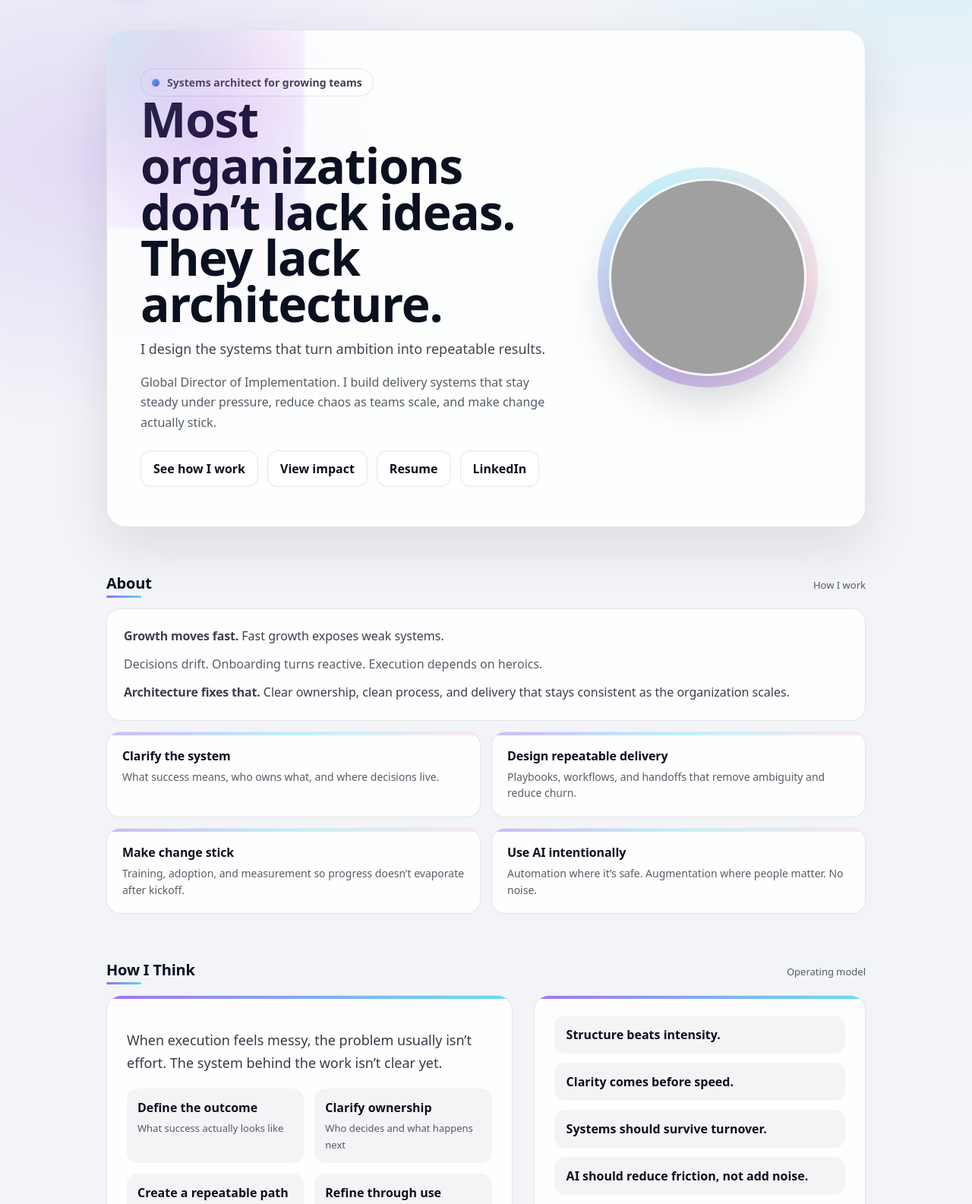
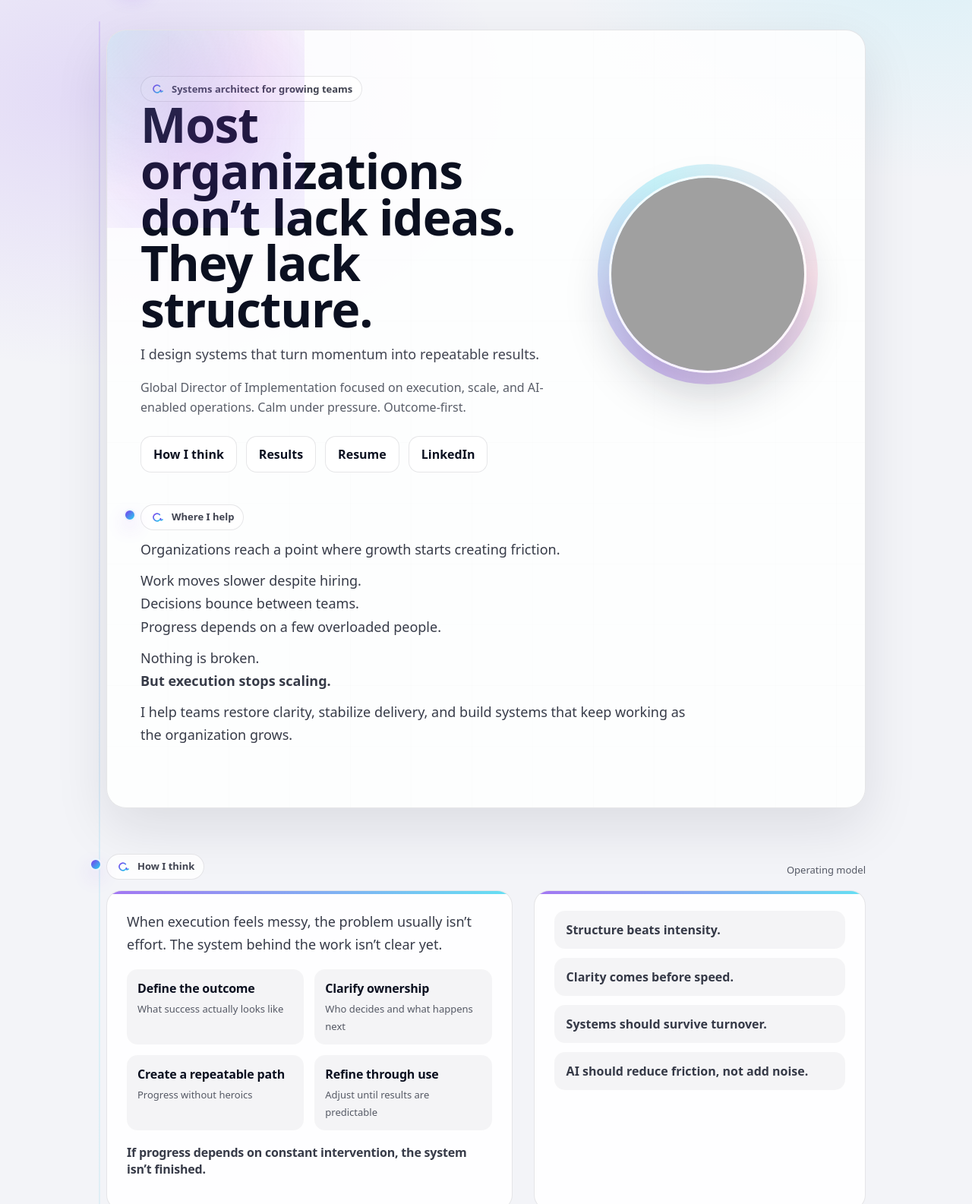
Before and after one commit to merlin-komenda/my-website, a plain HTML site: page index.html in a window 1280 px wide. Shown: the part 92-1677 px from the top of the page at 76% size. Drawn offline with Linux system fonts and the light colour scheme; grey boxes are pictures that could not be loaded.

Commit message:
Update index.html

```diff
--- a/index.html
+++ b/index.html
@@ -4,7 +4,7 @@
 <meta charset="utf-8" />
 <meta name="viewport" content="width=device-width, initial-scale=1" />
 <title>Merlin Komenda</title>
-<meta name="description" content="Most organizations don’t lack ideas. They lack architecture." />
+<meta name="description" content="Most organizations don’t lack ideas. They lack structure." />
 
 <!-- Favicon -->
 <link rel="icon" type="image/png" href="/favicon.png">
@@ -12,111 +12,6 @@
 <meta name="theme-color" content="#7c3aed">
 
 <style>
-
-.thinkLoopGrid{
-  display:grid;
-  grid-template-columns:1fr 1fr;
-  gap:14px;
-  margin-top:18px;
-}
-
-.loopItem{
-  padding:14px;
-  border-radius:14px;
-  background:rgba(11,16,32,.04);
-}
-
-.loopItem strong{
-  display:block;
-  font-weight:750;
-  margin-bottom:4px;
-}
-
-.loopItem span{
-  font-size:13px;
-  color:var(--muted);
-}
-
-@media(max-width:720px){
-  .thinkLoopGrid{
-    grid-template-columns:1fr;
-  }
-}
-/* --- How I Think --- */
-
-.thinkWrap{
-  display:grid;
-  grid-template-columns:1.1fr 0.9fr;
-  gap:28px;
-}
-
-@media(max-width:900px){
-  .thinkWrap{
-    grid-template-columns:1fr;
-  }
-}
-
-.thinkCard{
-  padding:26px;
-  border-radius:20px;
-  border:1px solid var(--line);
-  background:rgba(255,255,255,.88);
-  position:relative;
-  overflow:hidden;
-}
-
-.thinkCard::before{
-  content:"";
-  position:absolute;
-  top:0;left:0;
-  width:100%;
-  height:4px;
-  background:linear-gradient(
-    135deg,
-    var(--accent),
-    var(--accent2)
-  );
-  opacity:.7;
-}
-
-.thinkIntro{
-  font-size:18px;
-  line-height:1.65;
-  margin-bottom:18px;
-  color:rgba(11,16,32,.82);
-}
-
-.thinkLoop{
-  padding-left:18px;
-  margin:0;
-}
-
-.thinkLoop li{
-  margin:10px 0;
-  color:var(--muted);
-  line-height:1.6;
-}
-
-.principles{
-  display:flex;
-  flex-direction:column;
-  gap:12px;
-}
-
-.principle{
-  padding:14px 16px;
-  border-radius:14px;
-  background:rgba(11,16,32,.04);
-  font-weight:600;
-}
-
-.thinkCloser{
-  margin-top:18px;
-  font-weight:750;
-  letter-spacing:-0.2px;
-}
-
-
 :root{
   --bg:#f3f4f8;
   --paper:rgba(255,255,255,.84);
@@ -125,7 +20,7 @@
   --line:rgba(11,16,32,.10);
   --accent:#7c3aed;
   --accent2:#22d3ee;
-  --accent3:#ff4d8d; /* new: subtle pop */
+  --accent3:#ff4d8d;
   --shadow:0 25px 70px rgba(15,23,42,.10);
   --radius:26px;
   --max:1040px;
@@ -143,8 +38,74 @@ body{
     var(--bg);
 }
 
-.wrap{max-width:var(--max);margin:0 auto;padding:28px 20px 80px}
+.wrap{
+  max-width:var(--max);
+  margin:0 auto;
+  padding:28px 20px 80px;
+  position:relative;
+}
 a{text-decoration:none;color:inherit}
+
+/* --- Signature Metaphor: Blueprint Rail + Nodes --- */
+.blueprintRail{
+  position:absolute;
+  top:120px;
+  bottom:70px;
+  left:10px;
+  width:2px;
+  border-radius:999px;
+  background:linear-gradient(
+    180deg,
+    rgba(124,58,237,.28),
+    rgba(34,211,238,.22),
+    rgba(255,77,141,.14)
+  );
+  opacity:.55;
+  pointer-events:none;
+}
+@media(max-width:720px){
+  .blueprintRail{ display:none; }
+}
+.sectionNode{
+  position:relative;
+}
+.sectionNode::before{
+  content:"";
+  position:absolute;
+  left:-22px;
+  top:6px;
+  width:12px;
+  height:12px;
+  border-radius:50%;
+  background:linear-gradient(135deg,var(--accent),var(--accent2));
+  box-shadow:0 10px 24px rgba(124,58,237,.18);
+  border:2px solid rgba(255,255,255,.9);
+}
+@media(max-width:720px){
+  .sectionNode::before{ display:none; }
+}
+
+/* --- Signature icon: loop mark --- */
+.sigMark{
+  width:18px;
+  height:18px;
+  flex:0 0 auto;
+  display:inline-block;
+}
+
+.nodeLabel{
+  display:inline-flex;
+  align-items:center;
+  gap:10px;
+  padding:7px 12px;
+  border-radius:999px;
+  border:1px solid var(--line);
+  background:rgba(255,255,255,.78);
+  font-weight:750;
+  font-size:13px;
+  color:rgba(11,16,32,.78);
+}
+.nodeLabel .labelText{line-height:1;}
 
 /* Nav */
 .nav{
@@ -205,7 +166,6 @@ a{text-decoration:none;color:inherit}
   overflow:hidden;
   position:relative;
 }
-
 .hero::before{
   content:"";
   position:absolute;inset:0;
@@ -215,8 +175,6 @@ a{text-decoration:none;color:inherit}
   opacity:.20;
   pointer-events:none;
 }
-
-/* new: signature accent stroke (James Clear-ish restraint, but modern) */
 .hero::after{
   content:"";
   position:absolute;
@@ -224,19 +182,25 @@ a{text-decoration:none;color:inherit}
   top:-160px;
   width:420px;
   height:420px;
-  background:radial-gradient(circle at 30% 30%, rgba(34,211,238,.22), transparent 60%),
+  background:
+    radial-gradient(circle at 30% 30%, rgba(34,211,238,.22), transparent 60%),
     radial-gradient(circle at 70% 70%, rgba(124,58,237,.22), transparent 60%),
     radial-gradient(circle at 55% 45%, rgba(255,77,141,.12), transparent 65%);
-  filter: blur(2px);
   opacity:.85;
   pointer-events:none;
 }
 
-.heroInner{
+/* One continuous opening canvas */
+.heroIntro{
   position:relative;
-  padding:50px 44px 52px;
+  padding:60px 44px 70px;
+  display:flex;
+  flex-direction:column;
+  gap:42px;
 }
-@media(max-width:900px){ .heroInner{padding:34px 22px} }
+@media(max-width:900px){
+  .heroIntro{padding:40px 22px 50px;gap:28px}
+}
 
 h1{
   font-size:clamp(42px,5vw,70px);
@@ -245,7 +209,6 @@ h1{
   letter-spacing:-1.2px;
 }
 
-/* High-status hero layout with headshot */
 .heroLayout{
   display:grid;
   grid-template-columns: 1.25fr 0.75fr;
@@ -253,37 +216,7 @@ h1{
   gap:42px;
 }
 @media(max-width:900px){
-  .heroLayout{
-    grid-template-columns:1fr;
-    gap:22px;
-  }
-}
-
-.heroKicker{
-  display:inline-flex;
-  align-items:center;
-  gap:10px;
-  padding:8px 14px;
-  border-radius:999px;
-  border:1px solid var(--line);
-  font-size:14px;
-  font-weight:700;
-  background:rgba(255,255,255,.75);
-  color:rgba(11,16,32,.78);
-}
-
-.kickerDot{
-  width:10px;height:10px;border-radius:999px;
-  background:linear-gradient(135deg,var(--accent2),var(--accent));
-  box-shadow:0 0 16px rgba(124,58,237,.30);
-}
-
-.heroSub{
-  font-size:16px;
-  color:var(--muted);
-  max-width:760px;
-  line-height:1.65;
-  margin:0 0 24px;
+  .heroLayout{grid-template-columns:1fr;gap:22px}
 }
 
 .heroLead{
@@ -293,8 +226,15 @@ h1{
   margin:0 0 16px;
   max-width:760px;
 }
+.heroSub{
+  font-size:16px;
+  color:var(--muted);
+  max-width:760px;
+  line-height:1.65;
+  margin:0 0 24px;
+}
 
-/* Headshot: classy + more intentional color */
+/* Headshot */
 .heroPhotoWrap{
   position:relative;
   display:flex;
@@ -308,7 +248,6 @@ h1{
   height:290px;
   border-radius:50%;
   background:conic-gradient(from 210deg, rgba(124,58,237,.55), rgba(34,211,238,.45), rgba(255,77,141,.25), rgba(124,58,237,.55));
-  filter: blur(0.2px);
   opacity:.55;
 }
 .heroPhoto{
@@ -325,6 +264,16 @@ h1{
   .heroPhotoWrap::before{width:230px;height:230px}
   .heroPhoto{width:200px;height:200px}
 }
+
+/* Where I Help (inside hero) */
+.whereHelp{
+  max-width:720px;
+  font-size:18px;
+  line-height:1.7;
+  color:rgba(11,16,32,.82);
+}
+.whereHelp p{margin:10px 0}
+.whereHelp strong{font-weight:850}
 
 /* Buttons */
 .btn{
@@ -364,25 +313,10 @@ section{margin-top:60px; scroll-margin-top: 110px;}
 .section-title h2{font-size:20px;margin:0;letter-spacing:-0.2px}
 .hint{font-size:13px;color:var(--muted)}
 
-/* new: subtle section accent line */
-.section-title h2{
-  position:relative;
-  padding-bottom:6px;
-}
-.section-title h2::after{
-  content:"";
-  position:absolute;
-  left:0; bottom:0;
-  width:46px; height:3px;
-  border-radius:999px;
-  background:linear-gradient(135deg,var(--accent),var(--accent2));
-  opacity:.75;
-}
-
 .grid{display:grid;grid-template-columns:1fr 1fr;gap:14px}
 @media(max-width:900px){.grid{grid-template-columns:1fr}}
 
-/* Tiles: less “corporate cards”, more crafted */
+/* Tiles */
 .tile{
   padding:20px;
   border-radius:18px;
@@ -416,7 +350,7 @@ section{margin-top:60px; scroll-margin-top: 110px;}
 .smalllinks a{border-bottom:1px solid rgba(11,16,32,.14);padding-bottom:2px}
 .smalllinks a:hover{border-bottom-color:rgba(11,16,32,.28)}
 
-/* Manifesto block (reduces cognitive load) */
+/* Manifesto */
 .manifesto{
   padding:22px;
   border-radius:18px;
@@ -427,11 +361,87 @@ section{margin-top:60px; scroll-margin-top: 110px;}
 }
 .manifesto p{margin:0 0 10px}
 .manifesto p:last-child{margin:0}
-.manifesto strong{
-  font-weight:900;
+.manifesto strong{font-weight:900;letter-spacing:-0.2px}
+.manifesto .muted{color:var(--muted)}
+
+/* How I Think blocks */
+.thinkWrap{
+  display:grid;
+  grid-template-columns:1.1fr 0.9fr;
+  gap:28px;
+}
+@media(max-width:900px){ .thinkWrap{grid-template-columns:1fr;} }
+
+.thinkCard{
+  padding:26px;
+  border-radius:20px;
+  border:1px solid var(--line);
+  background:rgba(255,255,255,.88);
+  position:relative;
+  overflow:hidden;
+}
+.thinkCard::before{
+  content:"";
+  position:absolute;
+  top:0;left:0;
+  width:100%;
+  height:4px;
+  background:linear-gradient(135deg,var(--accent),var(--accent2));
+  opacity:.7;
+}
+.thinkIntro{
+  font-size:18px;
+  line-height:1.65;
+  margin:0 0 18px;
+  color:rgba(11,16,32,.82);
+}
+.thinkCloser{
+  margin-top:18px;
+  font-weight:800;
+  letter-spacing:-0.2px;
+  color:rgba(11,16,32,.82);
+}
+
+/* Loop grid for left card */
+.thinkLoopGrid{
+  display:grid;
+  grid-template-columns:1fr 1fr;
+  gap:14px;
+  margin-top:18px;
+}
+.loopItem{
+  padding:14px;
+  border-radius:14px;
+  background:rgba(11,16,32,.04);
+}
+.loopItem strong{
+  display:block;
+  font-weight:800;
+  margin-bottom:4px;
   letter-spacing:-0.2px;
 }
-.manifesto .muted{color:var(--muted)}
+.loopItem span{
+  font-size:13px;
+  color:var(--muted);
+  line-height:1.5;
+}
+@media(max-width:720px){
+  .thinkLoopGrid{grid-template-columns:1fr;}
+}
+
+/* Principles right card */
+.principles{
+  display:flex;
+  flex-direction:column;
+  gap:12px;
+}
+.principle{
+  padding:14px 16px;
+  border-radius:14px;
+  background:rgba(11,16,32,.04);
+  font-weight:700;
+  color:rgba(11,16,32,.82);
+}
 
 /* KPI Row */
 .kpiRow{
@@ -454,7 +464,8 @@ section{margin-top:60px; scroll-margin-top: 110px;}
   content:"";
   position:absolute;
   inset:0;
-  background:radial-gradient(280px 180px at 20% 15%, rgba(124,58,237,.12), transparent 60%),
+  background:
+    radial-gradient(280px 180px at 20% 15%, rgba(124,58,237,.12), transparent 60%),
     radial-gradient(260px 160px at 90% 10%, rgba(34,211,238,.10), transparent 60%);
   opacity:.9;
   pointer-events:none;
@@ -484,16 +495,11 @@ section{margin-top:60px; scroll-margin-top: 110px;}
 
 /* Mobile cleanup */
 @media(max-width:720px){
-  .nav{
-    flex-wrap:wrap;
-    gap:10px;
-    border-radius:22px;
-  }
+  .nav{flex-wrap:wrap;gap:10px;border-radius:22px}
   .navlinks{ display:none; }
   .menuBtn{ display:flex; }
   .mobileMenu{ width:100%; }
   .mobileMenu.open{ display:block; }
-
   h1{ font-size:clamp(34px, 9vw, 48px); }
   .heroLead{ font-size:16px; }
 }
@@ -502,6 +508,8 @@ section{margin-top:60px; scroll-margin-top: 110px;}
 
 <body>
 <div class="wrap">
+  <!-- Blueprint rail -->
+  <div class="blueprintRail" aria-hidden="true"></div>
 
   <div class="nav" role="navigation" aria-label="Primary">
     <div class="brand">
@@ -510,12 +518,11 @@ section{margin-top:60px; scroll-margin-top: 110px;}
     </div>
 
     <div class="navlinks" aria-label="Desktop navigation">
-      <a href="#about">About</a>
-      <a href="#impact">Impact</a>
-      <a href="#track">Track record</a>
-      <a href="#career">Career summary</a>
+      <a href="#about">Where I help</a>
+      <a href="#thinking">How I think</a>
+      <a href="#impact">Results</a>
       <a href="#schedule">Schedule</a>
-      <a href="#contact">Contact</a>
+      <a href="#contact">Connect</a>
     </div>
 
     <button class="menuBtn" id="menuBtn" type="button" aria-expanded="false" aria-controls="mobileMenu">
@@ -523,43 +530,51 @@ section{margin-top:60px; scroll-margin-top: 110px;}
     </button>
 
     <div class="mobileMenu" id="mobileMenu">
-      <a href="#about">About</a>
-      <a href="#impact">Impact</a>
-      <a href="#track">Track record</a>
-      <a href="#career">Career summary</a>
+      <a href="#about">Where I help</a>
+      <a href="#thinking">How I think</a>
+      <a href="#impact">Results</a>
       <a href="#schedule">Schedule</a>
-      <a href="#contact">Contact</a>
+      <a href="#contact">Connect</a>
     </div>
   </div>
 
-  <!-- HERO -->
+  <!-- HERO + WHERE I HELP (continuous) -->
   <div class="hero">
-    <div class="heroInner">
+    <div class="heroIntro">
       <div class="heroLayout">
 
         <div>
-          <div class="heroKicker">
-            <span class="kickerDot"></span>
-            Systems architect for growing teams
+          <div class="nodeLabel">
+            <svg class="sigMark" viewBox="0 0 24 24" aria-hidden="true">
+              <defs>
+                <linearGradient id="mkGradHero" x1="0" y1="0" x2="1" y2="1">
+                  <stop offset="0%" stop-color="var(--accent)"/>
+                  <stop offset="100%" stop-color="var(--accent2)"/>
+                </linearGradient>
+              </defs>
+              <path d="M16.5 7.5a6.5 6.5 0 1 0 1.4 6.9" fill="none" stroke="url(#mkGradHero)" stroke-width="2.2" stroke-linecap="round"/>
+              <path d="M17.9 14.4l.9 2.9 2.7-1.3" fill="none" stroke="url(#mkGradHero)" stroke-width="2.2" stroke-linecap="round" stroke-linejoin="round"/>
+            </svg>
+            <span class="labelText">Systems architect for growing teams</span>
           </div>
 
           <h1>
             Most organizations don’t lack ideas.<br>
-            They lack architecture.
+            They lack structure.
           </h1>
 
           <p class="heroLead">
-            I design the systems that turn ambition into repeatable results.
+            I design systems that turn momentum into repeatable results.
           </p>
 
           <p class="heroSub">
-            Global Director of Implementation. I build delivery systems that stay steady under pressure,
-            reduce chaos as teams scale, and make change actually stick.
+            Global Director of Implementation focused on execution, scale, and AI-enabled operations.
+            Calm under pressure. Outcome-first.
           </p>
 
           <div class="ctas">
-            <a class="btn" href="#about">See how I work</a>
-            <a class="btn" href="#impact">View impact</a>
+            <a class="btn" href="#thinking">How I think</a>
+            <a class="btn" href="#impact">Results</a>
             <a class="btn" href="/resume.pdf" target="_blank" rel="noopener">Resume</a>
             <a class="btn" href="https://www.linkedin.com/in/merlin-komenda/" target="_blank" rel="noopener">LinkedIn</a>
           </div>
@@ -570,107 +585,122 @@ section{margin-top:60px; scroll-margin-top: 110px;}
         </div>
 
       </div>
+
+      <!-- Where I Help (inside hero) -->
+      <div id="about" class="whereHelp sectionNode">
+        <div class="nodeLabel">
+          <svg class="sigMark" viewBox="0 0 24 24" aria-hidden="true">
+            <defs>
+              <linearGradient id="mkGradHelp" x1="0" y1="0" x2="1" y2="1">
+                <stop offset="0%" stop-color="var(--accent)"/>
+                <stop offset="100%" stop-color="var(--accent2)"/>
+              </linearGradient>
+            </defs>
+            <path d="M16.5 7.5a6.5 6.5 0 1 0 1.4 6.9" fill="none" stroke="url(#mkGradHelp)" stroke-width="2.2" stroke-linecap="round"/>
+            <path d="M17.9 14.4l.9 2.9 2.7-1.3" fill="none" stroke="url(#mkGradHelp)" stroke-width="2.2" stroke-linecap="round" stroke-linejoin="round"/>
+          </svg>
+          <span class="labelText">Where I help</span>
+        </div>
+
+        <p>Organizations reach a point where growth starts creating friction.</p>
+
+        <p>
+          Work moves slower despite hiring.<br>
+          Decisions bounce between teams.<br>
+          Progress depends on a few overloaded people.
+        </p>
+
+        <p>
+          Nothing is broken.<br>
+          <strong>But execution stops scaling.</strong>
+        </p>
+
+        <p>
+          I help teams restore clarity, stabilize delivery,
+          and build systems that keep working as the organization grows.
+        </p>
+      </div>
+
     </div>
   </div>
 
-  <!-- ABOUT (reduced cognitive load: manifesto + 3 pillars) -->
-  <section id="about">
+  <!-- HOW I THINK -->
+  <section id="thinking" class="sectionNode">
     <div class="section-title">
-      <h2>About</h2>
-      <div class="hint">How I work</div>
+      <div class="nodeLabel">
+        <svg class="sigMark" viewBox="0 0 24 24" aria-hidden="true">
+          <defs>
+            <linearGradient id="mkGradThink" x1="0" y1="0" x2="1" y2="1">
+              <stop offset="0%" stop-color="var(--accent)"/>
+              <stop offset="100%" stop-color="var(--accent2)"/>
+            </linearGradient>
+          </defs>
+          <path d="M16.5 7.5a6.5 6.5 0 1 0 1.4 6.9" fill="none" stroke="url(#mkGradThink)" stroke-width="2.2" stroke-linecap="round"/>
+          <path d="M17.9 14.4l.9 2.9 2.7-1.3" fill="none" stroke="url(#mkGradThink)" stroke-width="2.2" stroke-linecap="round" stroke-linejoin="round"/>
+        </svg>
+        <span class="labelText">How I think</span>
       </div>
-
-    <div class="manifesto">
-      <p><strong>Growth moves fast.</strong> Fast growth exposes weak systems.</p>
-      <p class="muted">Decisions drift. Onboarding turns reactive. Execution depends on heroics.</p>
-      <p><strong>Architecture fixes that.</strong> Clear ownership, clean process, and delivery that stays consistent as the organization scales.</p>
-    </div>
-
-    <div style="height:14px"></div>
-
-    <div class="grid">
-      <div class="tile">
-        <h3>Clarify the system</h3>
-        <p>What success means, who owns what, and where decisions live.</p>
-      </div>
-      <div class="tile">
-        <h3>Design repeatable delivery</h3>
-        <p>Playbooks, workflows, and handoffs that remove ambiguity and reduce churn.</p>
-      </div>
-      <div class="tile">
-        <h3>Make change stick</h3>
-        <p>Training, adoption, and measurement so progress doesn’t evaporate after kickoff.</p>
-      </div>
-      <div class="tile">
-        <h3>Use AI intentionally</h3>
-        <p>Automation where it’s safe. Augmentation where people matter. No noise.</p>
-      </div>
-    </div>
-  </section>
-<!-- HOW I THINK -->
-<section id="thinking">
-  <div class="section-title">
-    <h2>How I Think</h2>
       <div class="hint">Operating model</div>
     </div>
 
     <div class="thinkWrap">
 
-    <!-- LEFT: LOOP -->
       <div class="thinkCard">
-
         <p class="thinkIntro">
           When execution feels messy, the problem usually isn’t effort.
           The system behind the work isn’t clear yet.
         </p>
 
         <div class="thinkLoopGrid">
-
           <div class="loopItem">
             <strong>Define the outcome</strong>
             <span>What success actually looks like</span>
           </div>
-
           <div class="loopItem">
             <strong>Clarify ownership</strong>
             <span>Who decides and what happens next</span>
           </div>
-
           <div class="loopItem">
             <strong>Create a repeatable path</strong>
             <span>Progress without heroics</span>
           </div>
-
           <div class="loopItem">
             <strong>Refine through use</strong>
             <span>Adjust until results are predictable</span>
           </div>
-
         </div>
 
         <p class="thinkCloser">
           If progress depends on constant intervention, the system isn’t finished.
         </p>
-
       </div>
 
-    <!-- RIGHT: PRINCIPLES -->
       <div class="thinkCard principles">
-
         <div class="principle">Structure beats intensity.</div>
         <div class="principle">Clarity comes before speed.</div>
         <div class="principle">Systems should survive turnover.</div>
         <div class="principle">AI should reduce friction, not add noise.</div>
-
       </div>
 
     </div>
   </section>
 
-  <!-- IMPACT -->
-  <section id="impact">
+  <!-- RESULTS -->
+  <section id="impact" class="sectionNode">
     <div class="section-title">
-      <h2>Impact</h2>
+      <div class="nodeLabel">
+        <svg class="sigMark" viewBox="0 0 24 24" aria-hidden="true">
+          <defs>
+            <linearGradient id="mkGradRes" x1="0" y1="0" x2="1" y2="1">
+              <stop offset="0%" stop-color="var(--accent)"/>
+              <stop offset="100%" stop-color="var(--accent2)"/>
+            </linearGradient>
+          </defs>
+          <path d="M16.5 7.5a6.5 6.5 0 1 0 1.4 6.9" fill="none" stroke="url(#mkGradRes)" stroke-width="2.2" stroke-linecap="round"/>
+          <path d="M17.9 14.4l.9 2.9 2.7-1.3" fill="none" stroke="url(#mkGradRes)" stroke-width="2.2" stroke-linecap="round" stroke-linejoin="round"/>
+        </svg>
+        <span class="labelText">Results</span>
+      </div>
       <div class="hint">Proof, not adjectives</div>
     </div>
 
@@ -691,96 +721,21 @@ section{margin-top:60px; scroll-margin-top: 110px;}
 
     <div class="grid">
       <div class="tile">
-        <h3>Recent outcomes</h3>
+        <h3>Selected outcomes</h3>
         <ul class="list">
-          <li>Time-to-live down ~30%, with first customer usage in ~15 days.</li>
-          <li>2× above average spend activity during onboarding.</li>
-          <li>Scalable setups enabling ~40% faster adoption.</li>
-          <li>Increased revenue generated during implementation by ~10%.</li>
+          <li>Reduced time-to-live by ~30% and accelerated first customer usage.</li>
+          <li>Enabled ~40% faster adoption through scalable setup patterns.</li>
+          <li>Improved onboarding revenue outcomes by ~10%.</li>
         </ul>
       </div>
 
       <div class="tile">
-        <h3>Operational credibility</h3>
+        <h3>What teams get</h3>
         <ul class="list">
-          <li>60+ implemented clients annually with programmatic outcomes.</li>
-          <li>NPS &gt; 75 across enterprise relationships.</li>
-          <li>Frameworks and resources teams actually use after launch.</li>
+          <li>Clear ownership and decision paths.</li>
+          <li>Repeatable delivery rhythms that survive turnover.</li>
+          <li>AI use that reduces friction instead of adding noise.</li>
         </ul>
-      </div>
-    </div>
-  </section>
-
-  <!-- TRACK RECORD -->
-  <section id="track">
-    <div class="section-title">
-      <h2>Track record</h2>
-      <div class="hint">What I’m known for</div>
-    </div>
-
-    <div class="grid">
-      <div class="tile">
-        <h3>SaaS implementation and onboarding</h3>
-        <p>Building programs that reduce friction and integrate into real workflows.</p>
-      </div>
-
-      <div class="tile">
-        <h3>Professional services design</h3>
-        <p>Service frameworks anchored on integration, scalable setup, and training.</p>
-      </div>
-
-      <div class="tile">
-        <h3>Project leadership</h3>
-        <p>Roadmaps, timelines, stakeholder alignment, and customer training across phases.</p>
-      </div>
-
-      <div class="tile">
-        <h3>Enablement and testing</h3>
-        <p>Standardized testing frameworks and reduced internal review effort by 35%+.</p>
-      </div>
-
-      <div class="tile">
-        <h3>People leadership</h3>
-        <p>Managing teams (2–6), onboarding, growth, and performance conversations.</p>
-      </div>
-
-      <div class="tile">
-        <h3>Knowledge systems</h3>
-        <p>Training videos, worksheets, and documentation that stays useful over time.</p>
-      </div>
-    </div>
-  </section>
-
-  <!-- CAREER SUMMARY -->
-  <section id="career">
-    <div class="section-title">
-      <h2>Career summary</h2>
-      <div class="hint">Snapshot</div>
-    </div>
-
-    <div class="grid">
-      <div class="tile">
-        <h3>Zappi</h3>
-        <p>Implementation and professional services leadership: frameworks, training, and delivery improvements.</p>
-      </div>
-
-      <div class="tile">
-        <h3>Bonterra</h3>
-        <p>Project and product enablement supporting discovery cycles, documentation, and launches.</p>
-      </div>
-
-      <div class="tile">
-        <h3>GiveGab</h3>
-        <p>Project management across complex, time-sensitive deliveries and customer training.</p>
-      </div>
-
-      <div class="tile">
-        <h3>Connect</h3>
-        <p>Email: <a href="mailto:merlin.komenda@gmail.com">merlin.komenda@gmail.com</a></p>
-        <div class="smalllinks">
-          <a href="/resume.pdf" target="_blank" rel="noopener">Resume</a>
-          <a href="https://www.linkedin.com/in/merlin-komenda/" target="_blank" rel="noopener">LinkedIn</a>
-        </div>
       </div>
     </div>
   </section>
@@ -799,18 +754,17 @@ section{margin-top:60px; scroll-margin-top: 110px;}
 
       <div style="margin-top:14px; display:flex; gap:12px; flex-wrap:wrap; align-items:center;">
         <button class="btn" type="button" id="openBookingPopup">Book time</button>
-
-        </a>
       </div>
     </div>
   </section>
 
-  <!-- CONTACT -->
+  <!-- CONNECT -->
   <section id="contact">
     <div class="section-title">
-      <h2>Contact</h2>
+      <h2>Connect</h2>
       <div class="hint">Fastest way to reach me</div>
     </div>
+
     <div class="tile">
       <p>Email: <a href="mailto:merlin.komenda@gmail.com">merlin.komenda@gmail.com</a></p>
       <div class="smalllinks">
```
Lines whose indentation alone changed are shown as unchanged.
